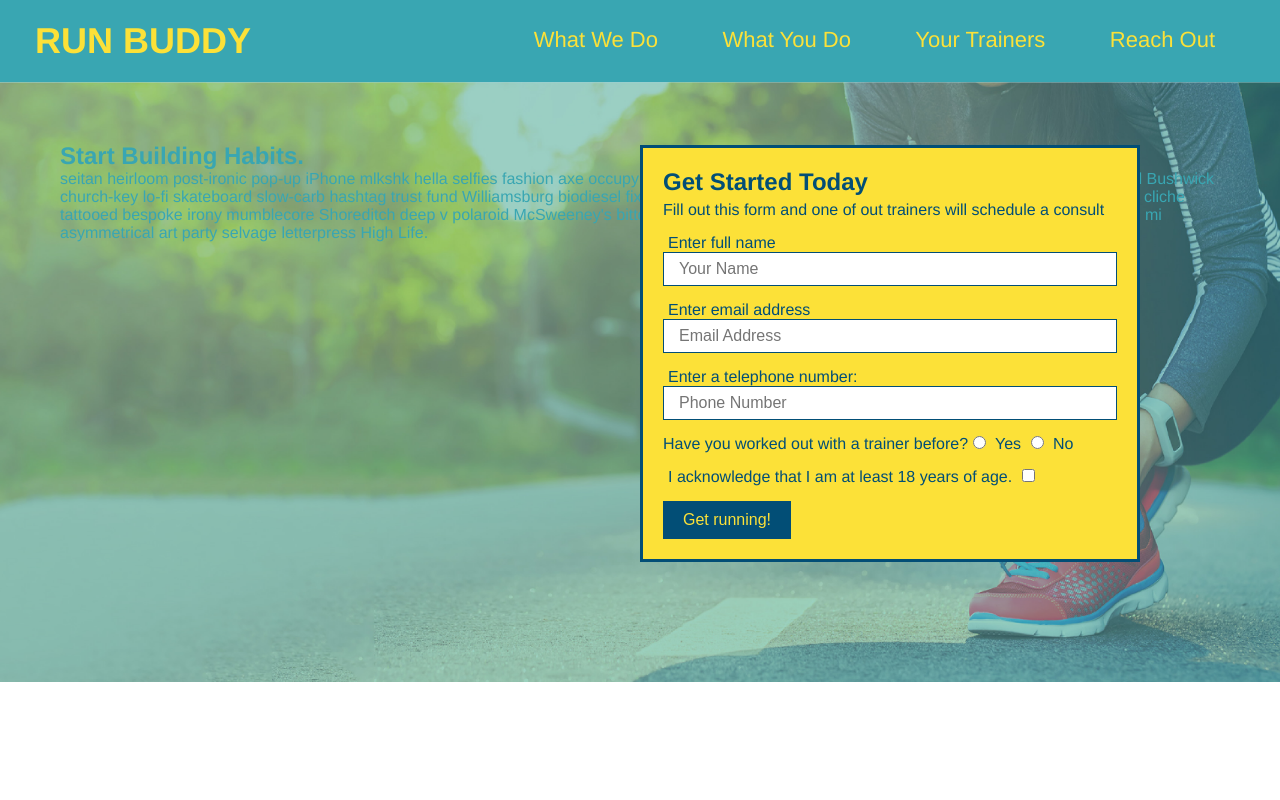
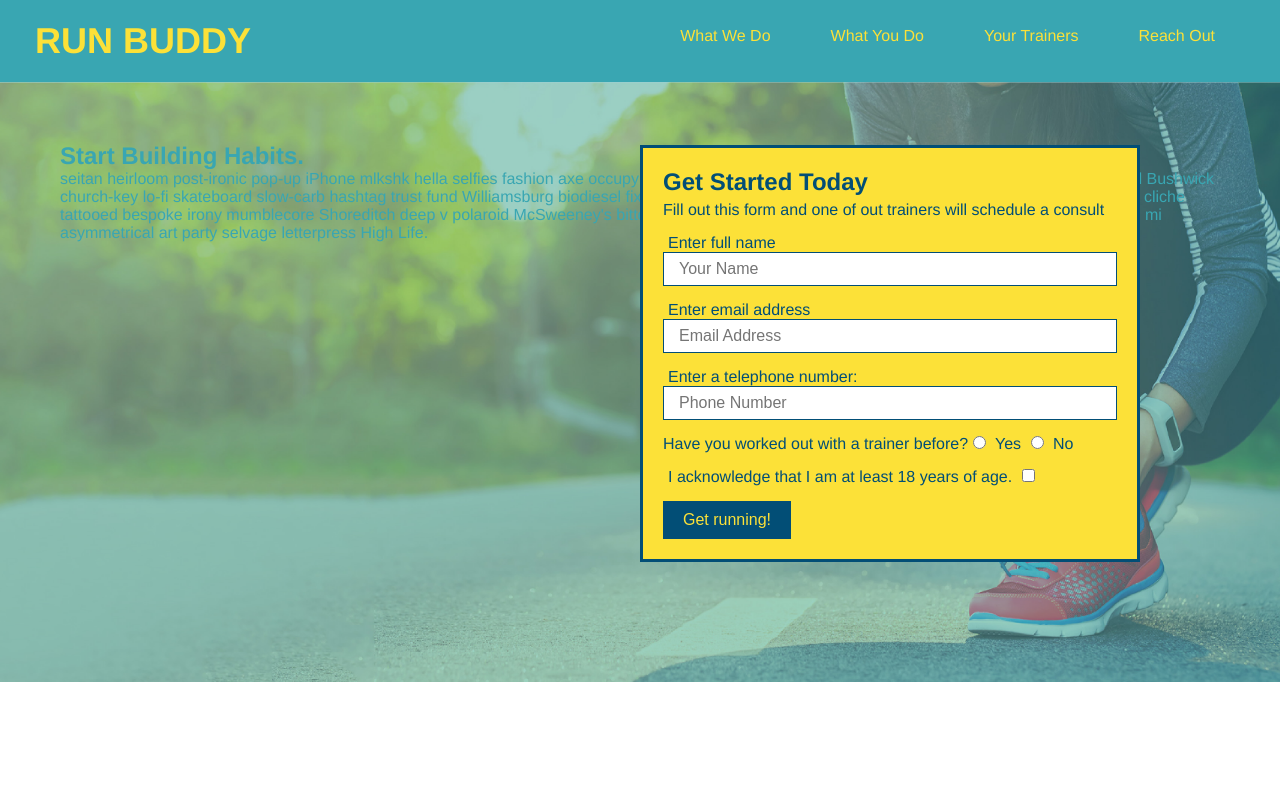
Before and after one commit to ConnieMarie/run-buddy, a plain HTML site: page index.html in a window 1280 px wide. Shown: the top 800 px of the page. Drawn offline with Linux system fonts and the light colour scheme.

Commit message:
add flexbox to header

```diff
--- a/assets/css/style.css
+++ b/assets/css/style.css
@@ -33,14 +33,18 @@ header {
     margin: 7px 0;
   }
 
-  header nav ul li {
-    display: inline;
+  header nav ul {
+    display: flex;
+    flex-wrap: wrap;
+    justify-content: space-between;
+    align-items: center;
+    list-style: none;
   }
 
   header nav ul li a {
     margin: 0 30px;
     font-weight: lighter;
-    font-size: 22px;
+    font-size: 22px1.55vw;
   }
 
   header h1 {
```
